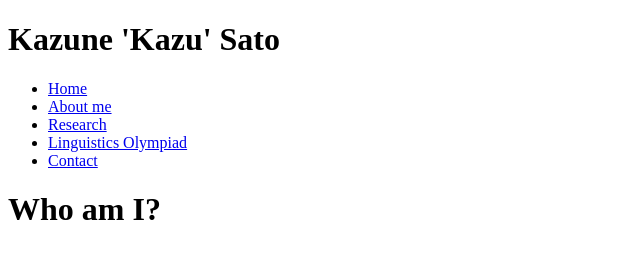
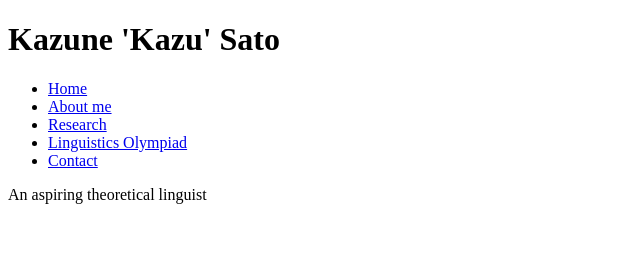
Before and after one commit to kazunesato/Personal-website, a plain HTML site: page index.html in a window 1280 px wide. Shown: the whole page, without its empty margins (0-640 px from the left). Drawn offline with Linux system fonts and the light colour scheme.

Commit message:
Update index.html

```diff
--- a/index.html
+++ b/index.html
@@ -17,11 +17,7 @@
       </ul>
     </header>
     <main>
-        <h1>Who am I?</h1>
-
+      <p>An aspiring theoretical linguist</p>
     </main>
-    <footer>
-
-    </footer>
   </body>
 </html>
```
